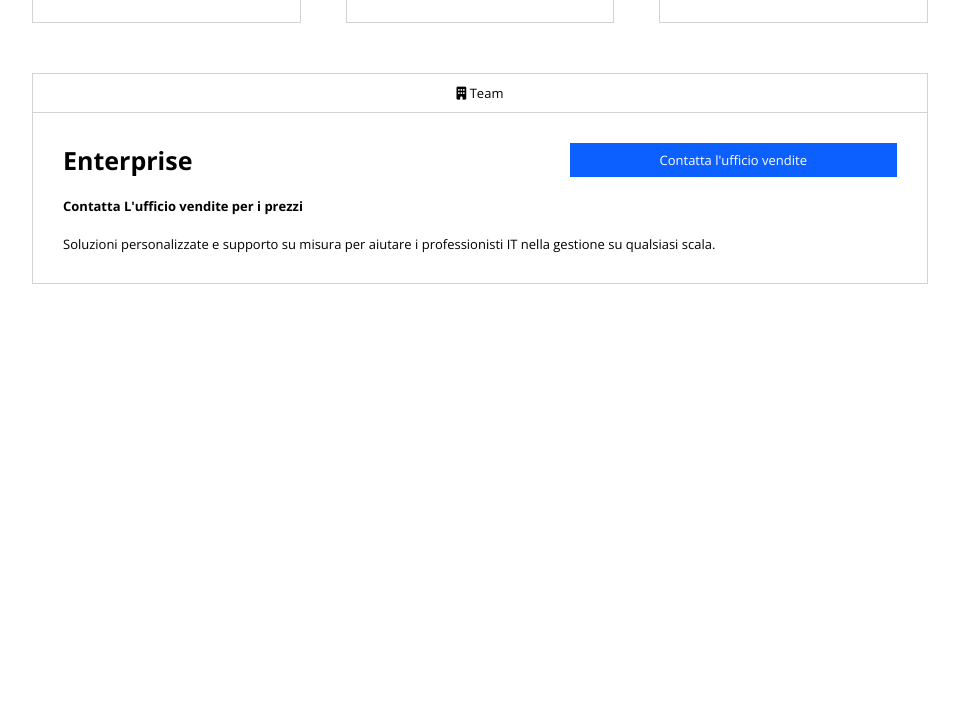
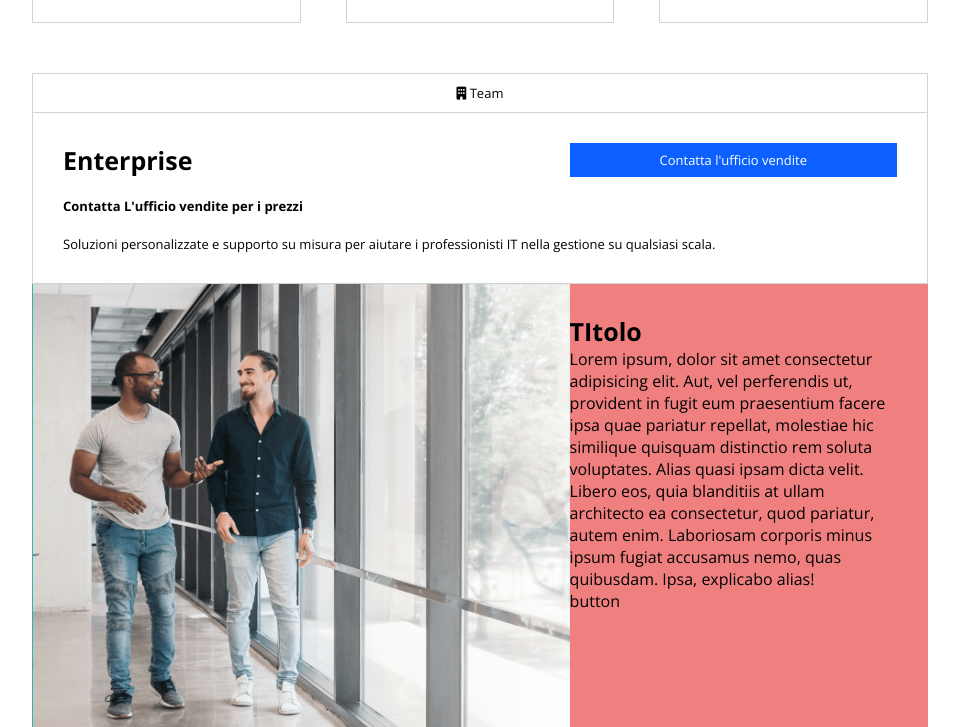
Before and after one commit to Giuseppe-Lo-Re/htmlcss-dropbox, a plain HTML site: page index.html in a window 1280 px wide. Shown: the part 2073-2800 px from the top of the page, without its empty margins (160-1119 px from the left). Before the commit the page ends 2357 px from the top, so only its background shows below. Drawn offline with nearby package versions, Linux system fonts and the light colour scheme.

Commit message:
Partner research in progress

```diff
--- a/css/style.css
+++ b/css/style.css
@@ -11,6 +11,7 @@ h1 {
 }
 
 /* COMMON */
+
 body {
     font-family: 'Open Sans', sans-serif;
 }
@@ -43,15 +44,23 @@ a {
 .col-small {
     width: 40%;
     padding: 30px 30px 20px 0 ;
+    /* TEST */
+    background-color: lightcoral;
 }
 
 .col-large {
     width: 60%;
+    /* TEST */
+    background-color: lightseagreen;
 }
 
 h2 {
     font-size: 40px;
     padding: 100px 0 50px 0;
+}
+
+h3 {
+    font-size: 25px;
 }
 
 .padding-bottom-block {
@@ -184,10 +193,6 @@ main {
     padding: 25px;
 }
 
-.column-main h3 {
-    font-size: 25px;
-}
-
 .column-main hr {
     width: 20%;
 }
@@ -262,10 +267,6 @@ main {
     justify-content: space-between;
 }
 
-.column-large-main h3 {
-    font-size: 25px;
-}
-
 .column-large-main .cta-btn {
     padding: 8px 90px;
 }
--- a/index.html
+++ b/index.html
@@ -418,15 +418,26 @@
                         </div>
                     </div>
                 </div>
-
-
-
-
+            </div>
+        </section>
+        <section>
+            <!-- Partner research-->
+            <div class="container-small flex">
+                <div class="col-large">
+                    <img src="img/partner.png" alt="partner">
+                </div>
+                <div class="col-small">
+                    <h3>TItolo</h3>
+                    <div>
+                        Lorem ipsum, dolor sit amet consectetur adipisicing elit. Aut, vel perferendis ut, provident in fugit eum praesentium facere ipsa quae pariatur repellat, molestiae hic similique quisquam distinctio rem soluta voluptates.
+                        Alias quasi ipsam dicta velit. Libero eos, quia blanditiis at ullam architecto ea consectetur, quod pariatur, autem enim. Laboriosam corporis minus ipsum fugiat accusamus nemo, quas quibusdam. Ipsa, explicabo alias!
+                    </div>
+                    <div>
+                        button
+                    </div>
+                </div>
 
             </div>
-
-            </div>
-
         </section>
     </main>
     <!-- END MAIN -->
```
